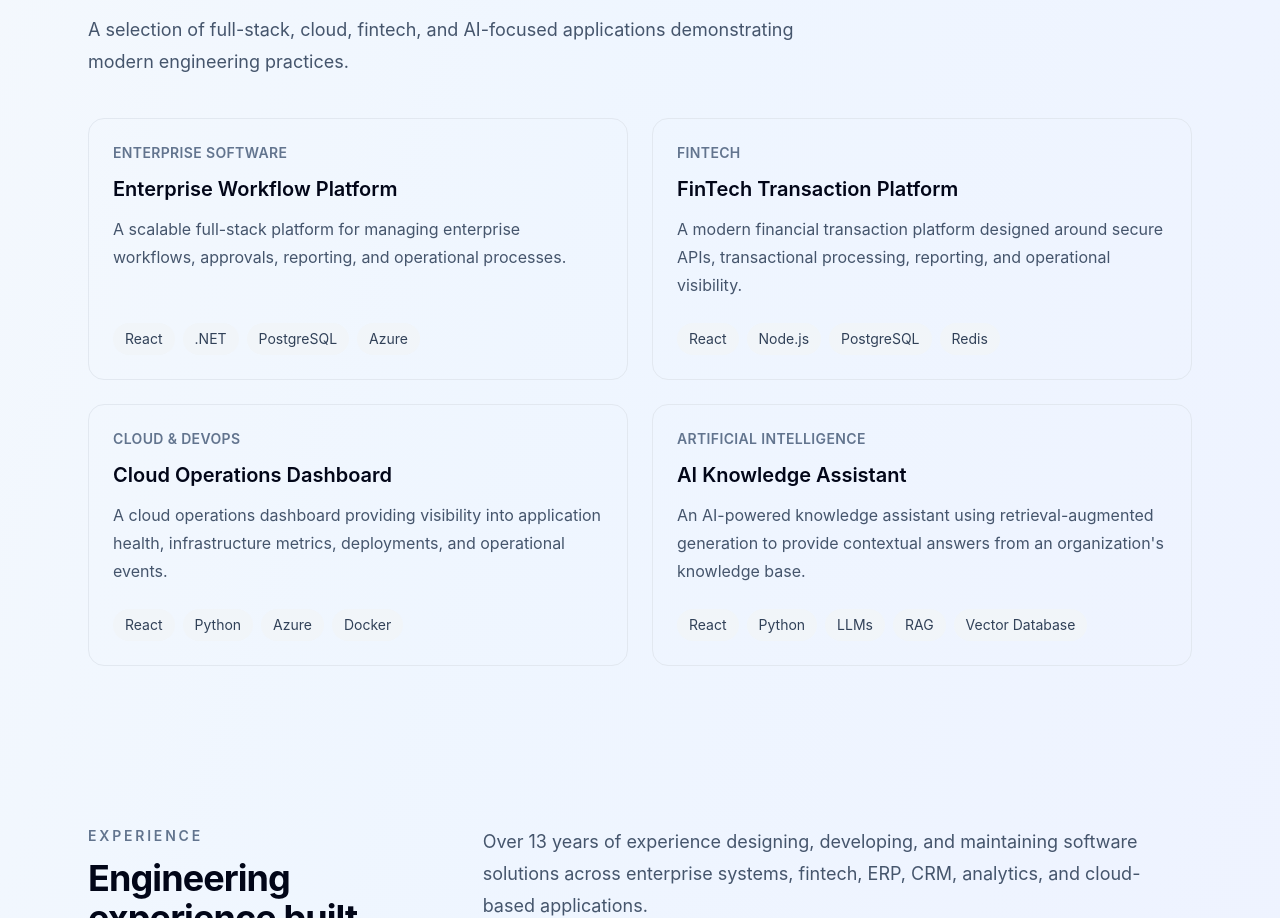
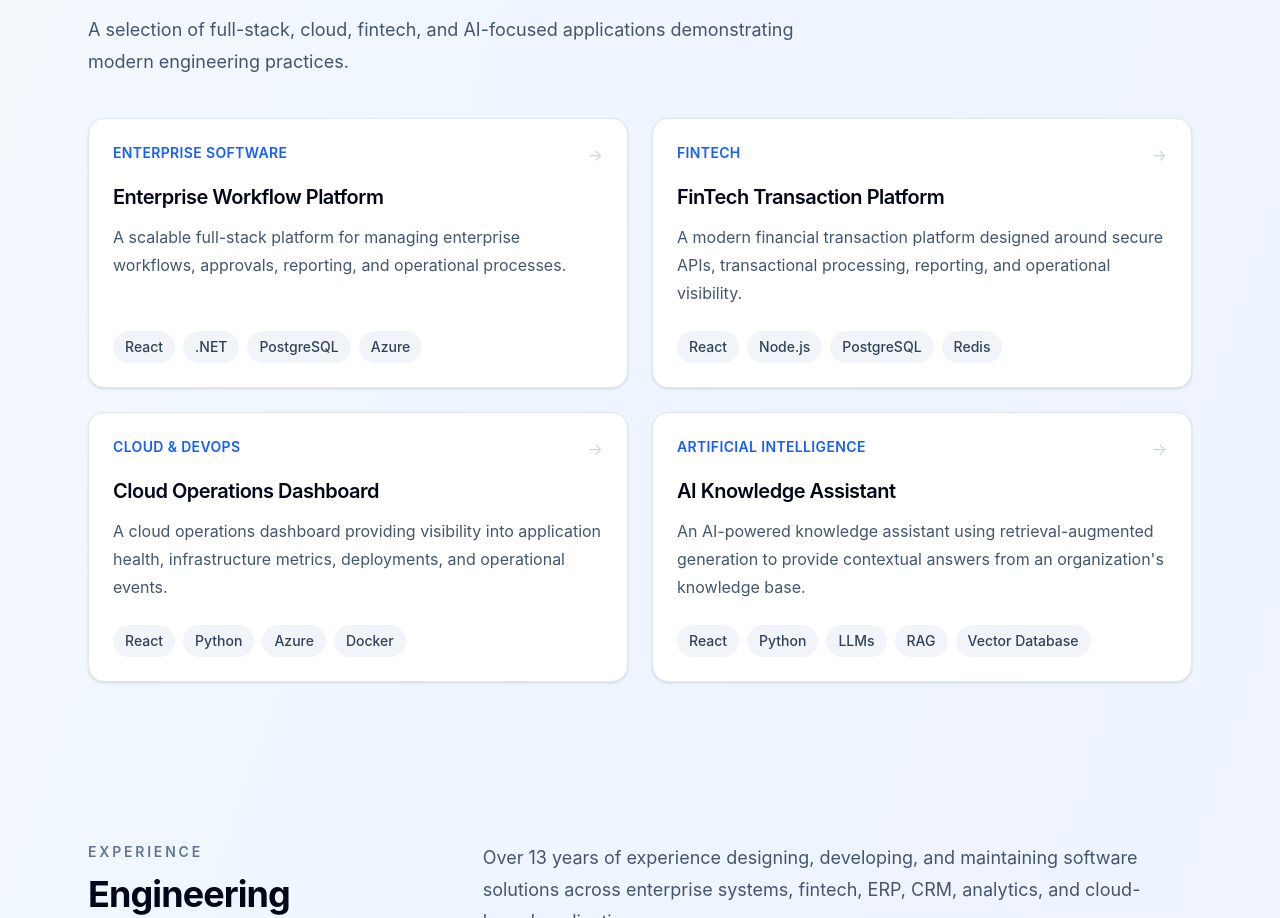
Before and after one commit to tluoy/senior-fullstack-portfolio, a React (Vite) app: page / in a window 1280 px wide. Shown: the part 1927-2845 px from the top of the page. Built offline with nearby package versions, Linux system fonts and the light colour scheme.

Commit message:
feat: improve project card presentation

```diff
--- a/src/components/ui/ProjectCard.tsx
+++ b/src/components/ui/ProjectCard.tsx
@@ -1,17 +1,26 @@
-import type { Project } from '../../data/projects'
+import type { Project } from "../../data/projects";
 
 type ProjectCardProps = {
-  project: Project
-}
+  project: Project;
+};
 
 function ProjectCard({ project }: ProjectCardProps) {
   return (
-    <article className="flex h-full flex-col rounded-2xl border border-slate-200 p-6">
-      <p className="text-sm font-semibold uppercase tracking-wide text-slate-500">
-        {project.category}
-      </p>
+    <article className="group flex h-full flex-col rounded-2xl border border-slate-200 bg-white p-6 shadow-sm transition-all duration-300 hover:-translate-y-1 hover:border-blue-200 hover:shadow-xl">
+      <div className="flex items-start justify-between gap-4">
+        <p className="text-sm font-semibold uppercase tracking-wide text-blue-600">
+          {project.category}
+        </p>
 
-      <h3 className="mt-3 text-xl font-semibold text-slate-950">
+        <span
+          aria-hidden="true"
+          className="text-slate-300 transition-colors duration-300 group-hover:text-blue-500"
+        >
+          →
+        </span>
+      </div>
+
+      <h3 className="mt-4 text-xl font-semibold tracking-tight text-slate-950">
         {project.title}
       </h3>
 
@@ -19,18 +28,18 @@ function ProjectCard({ project }: ProjectCardProps) {
         {project.description}
       </p>
 
-      <ul className="mt-6 flex flex-wrap gap-2">
+      <ul className="mt-6 flex flex-wrap gap-2" aria-label="Technologies used">
         {project.technologies.map((technology) => (
           <li
             key={technology}
-            className="rounded-full bg-slate-100 px-3 py-1.5 text-sm text-slate-700"
+            className="rounded-full bg-slate-100 px-3 py-1.5 text-sm font-medium text-slate-700"
           >
             {technology}
           </li>
         ))}
       </ul>
     </article>
-  )
+  );
 }
 
-export default ProjectCard
+export default ProjectCard;
```
